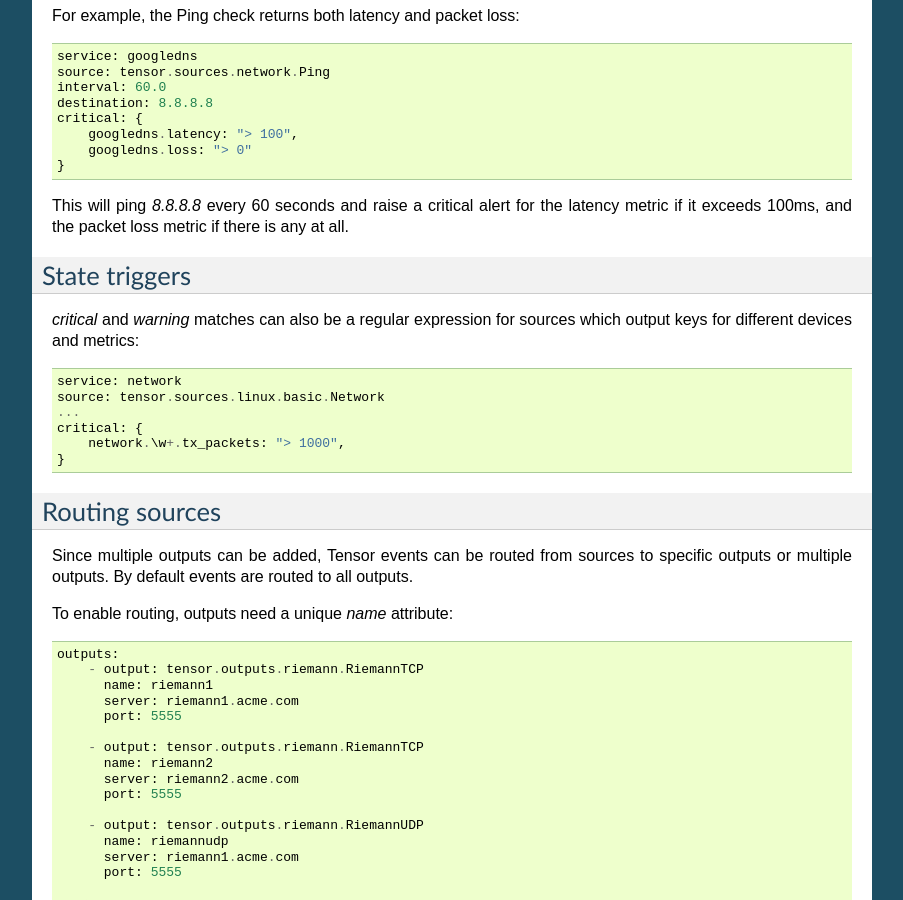
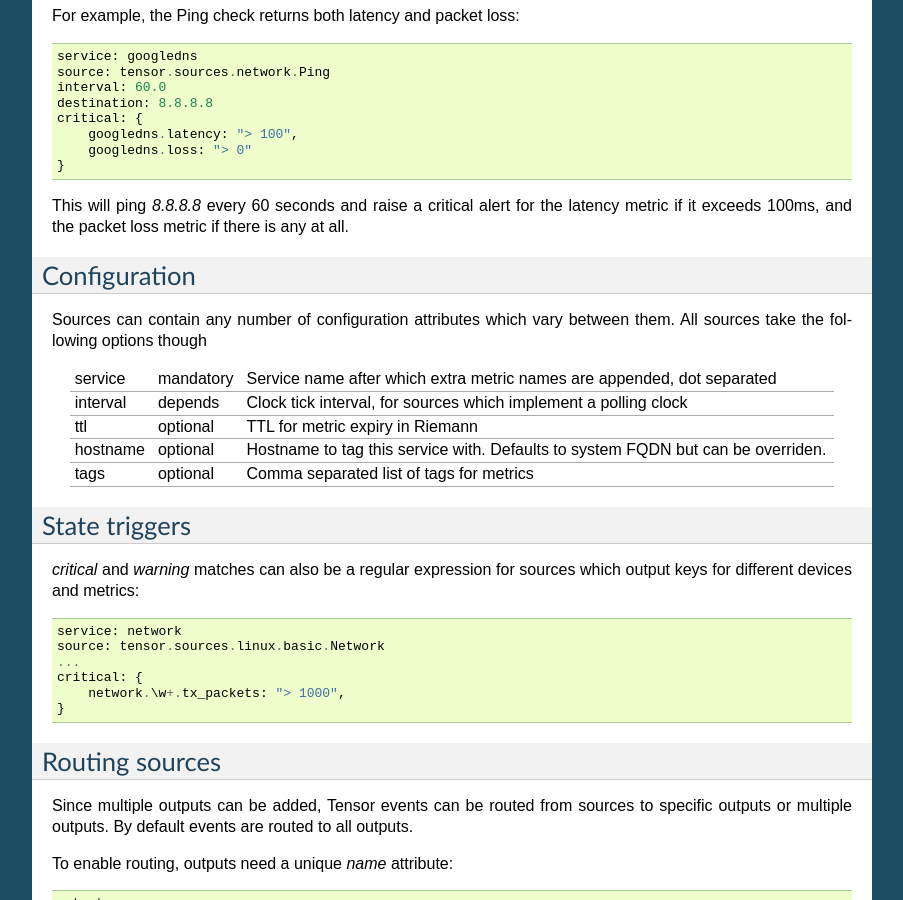
Before and after one commit to calston/tensor, a Sphinx documentation site: the page built from docs/start.rst, in a window 1280 px wide and 900 px high, scrolled down 1536 px. Shown: the whole window, without its empty margins (198-1101 px from the left). Built offline with Sphinx 7.4.7, drawn with Linux system fonts in a browser that asks for light colours.

Commit message:
Add some source config option docs

```diff
--- a/docs/start.rst
+++ b/docs/start.rst
@@ -100,6 +100,26 @@ This will ping `8.8.8.8` every 60 seconds and raise a critical alert for
 the latency metric if it exceeds 100ms, and the packet loss metric if there
 is any at all.
 
+Configuration
+=============
+Sources can contain any number of configuration attributes which vary between
+them. All sources take the following options though
+
++--------------+-----------+-------------------------------------------------+
+| service      | mandatory | Service name after which extra metric names are |
+|              |           | appended, dot separated                         |
++--------------+-----------+-------------------------------------------------+
+| interval     | depends   | Clock tick interval, for sources which implement|
+|              |           | a polling clock                                 |
++--------------+-----------+-------------------------------------------------+
+| ttl          | optional  | TTL for metric expiry in Riemann                |
++--------------+-----------+-------------------------------------------------+
+| hostname     | optional  | Hostname to tag this service with. Defaults to  |
+|              |           | system FQDN but can be overriden.               |
++--------------+-----------+-------------------------------------------------+
+| tags         | optional  | Comma separated list of tags for metrics        |
++--------------+-----------+-------------------------------------------------+
+
 State triggers
 ==============
 
```
